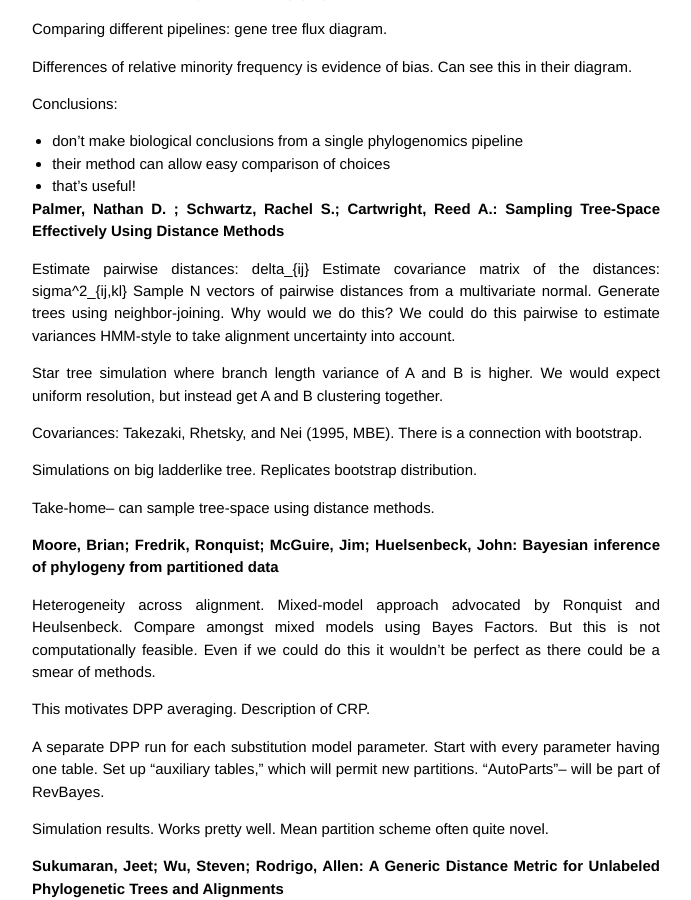
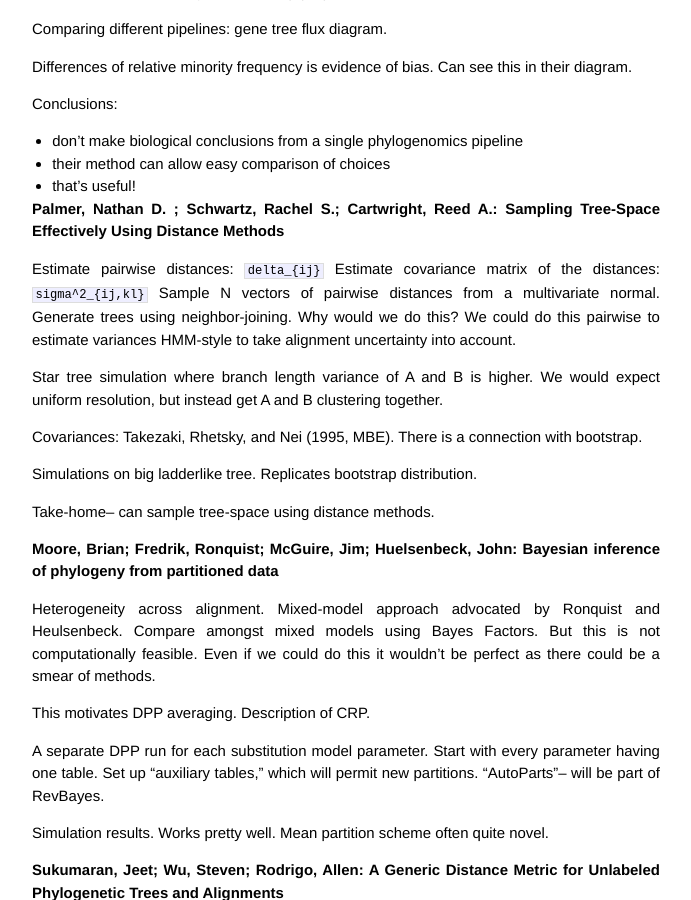
Before and after one commit to matsen/notes, a Jekyll site: the page built from _posts/2013-06-25-evol2013-mostly-phylo-methods.md, in a window 1280 px wide and 900 px high, scrolled down 1110 px. Shown: the whole window, without its empty margins (294-985 px from the left). Built offline with Jekyll 4.4.1, drawn with Linux system fonts in a browser that asks for light colours.

Commit message:
un-fix math

```diff
--- a/_posts/2013-06-25-evol2013-mostly-phylo-methods.md
+++ b/_posts/2013-06-25-evol2013-mostly-phylo-methods.md
@@ -81,8 +81,8 @@
 
 ## Palmer, Nathan D. ; Schwartz, Rachel S.; Cartwright, Reed A.: Sampling Tree-Space Effectively Using Distance Methods
 
-Estimate pairwise distances: delta_{ij}
-Estimate covariance matrix of the distances: sigma^2_{ij,kl}
+Estimate pairwise distances: `delta_{ij}`
+Estimate covariance matrix of the distances: `sigma^2_{ij,kl}`
 Sample N vectors of pairwise distances from a multivariate normal.
 Generate trees using neighbor-joining.
 Why would we do this?
```
